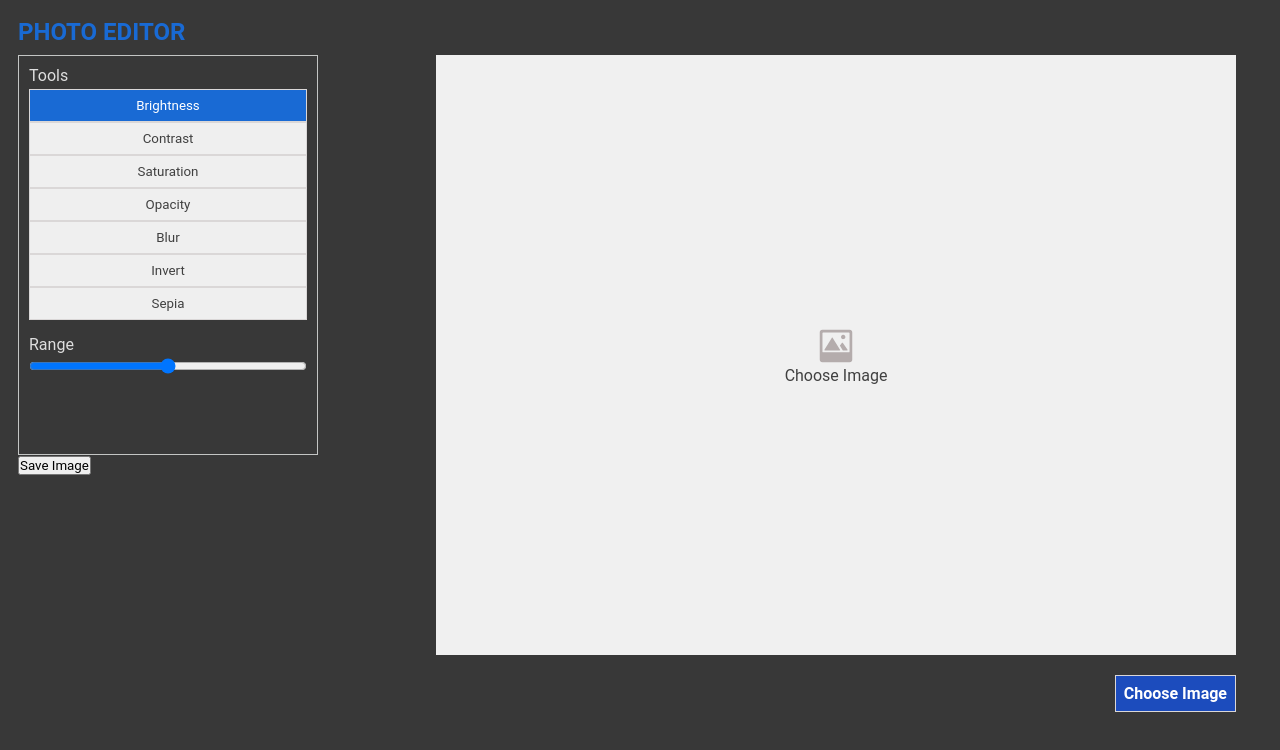
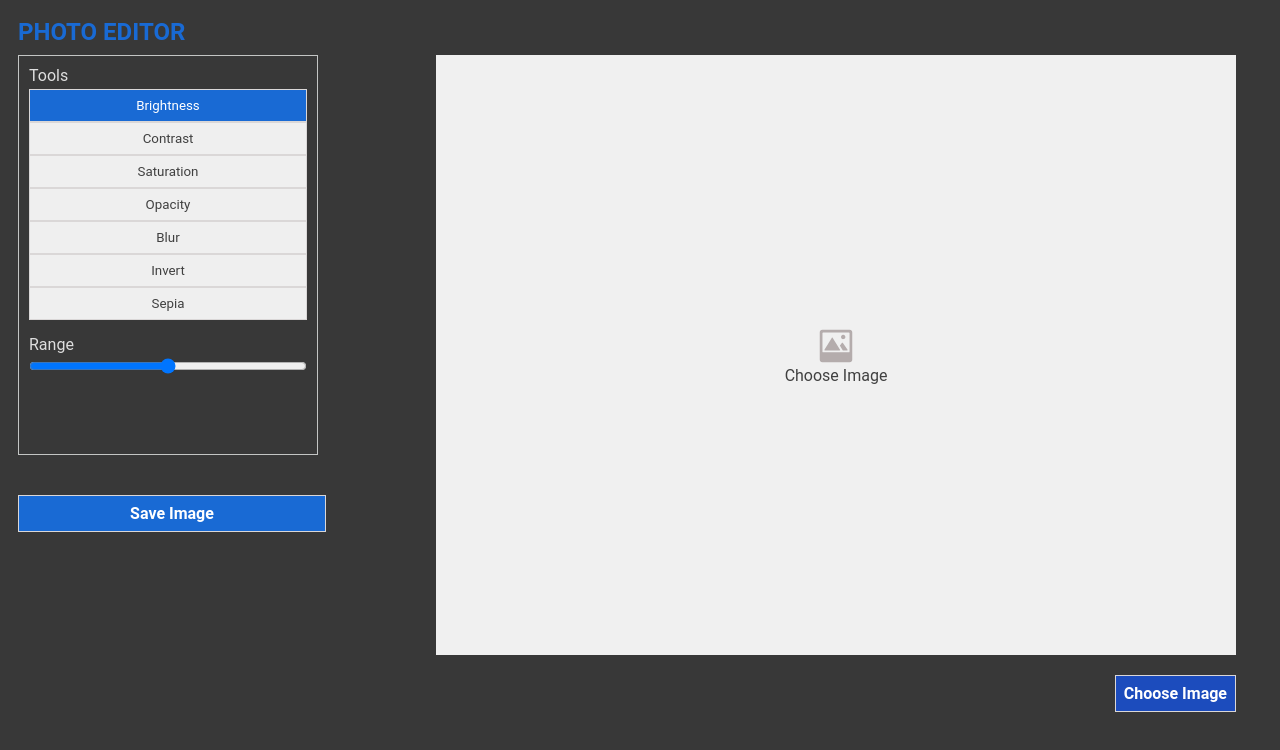
Before and after one commit to Egor-Poduto/photo-editor, a React (Create React App) app: page / in a window 1280 px wide. Shown: the top 750 px of the page. Built offline with nearby package versions, Linux system fonts and the light colour scheme.

Commit message:
Update Main.scss

```diff
--- a/src/Main.scss
+++ b/src/Main.scss
@@ -20,7 +20,7 @@
         .card_body {
             display: flex;
             .sidebar {
-                .reset {
+                .save {
                     display: grid;
                     margin-top: 20px;
                     .save{
```
